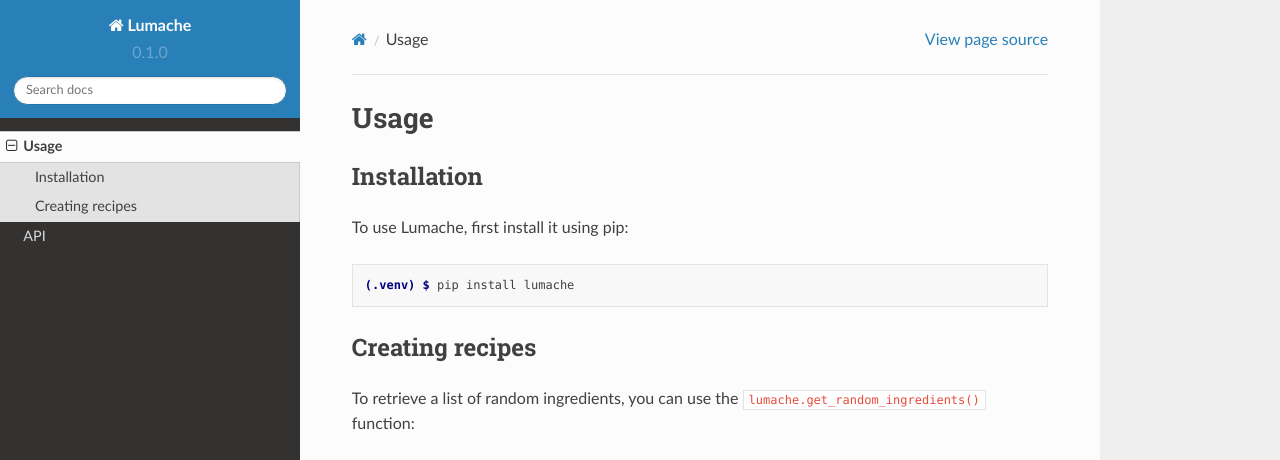
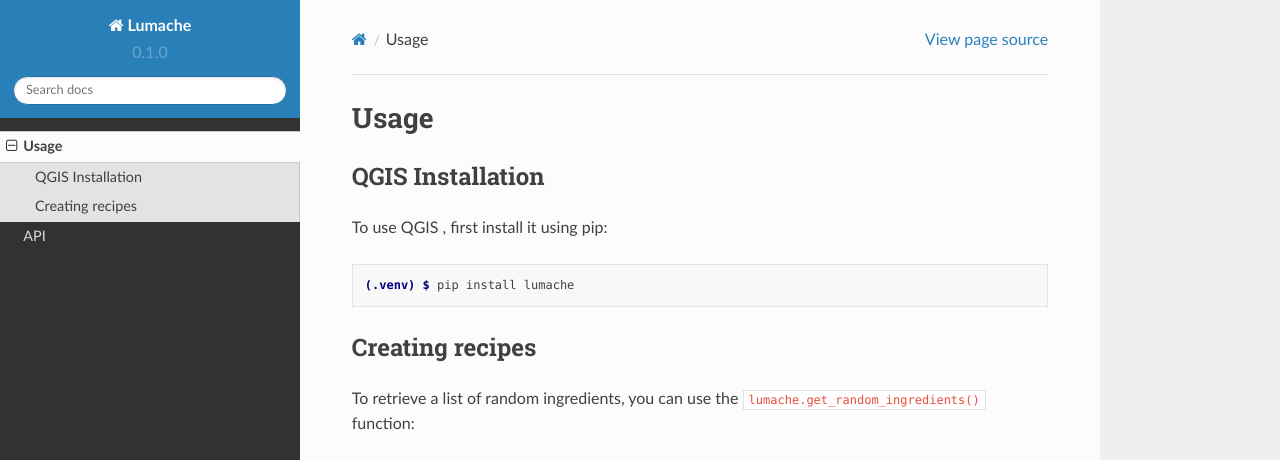
Before and after one commit to AgentMapMaker/rtd_gismap, a Sphinx documentation site: the page built from docs/source/usage.rst, in a window 1280 px wide and 1095 px high. Shown: the top 460 px of the window. Built offline with Sphinx 7.4.7 and the Read the Docs theme 2.0.0, drawn with Linux system fonts in a browser that asks for light colours; grey boxes are pictures that could not be loaded.

Commit message:
Update usage.rst

```diff
--- a/docs/source/usage.rst
+++ b/docs/source/usage.rst
@@ -3,10 +3,10 @@ Usage
 
 .. _installation:
 
-Installation
+QGIS Installation
 ------------
 
-To use Lumache, first install it using pip:
+To use QGIS , first install it using pip:
 
 .. code-block:: console
 
```
